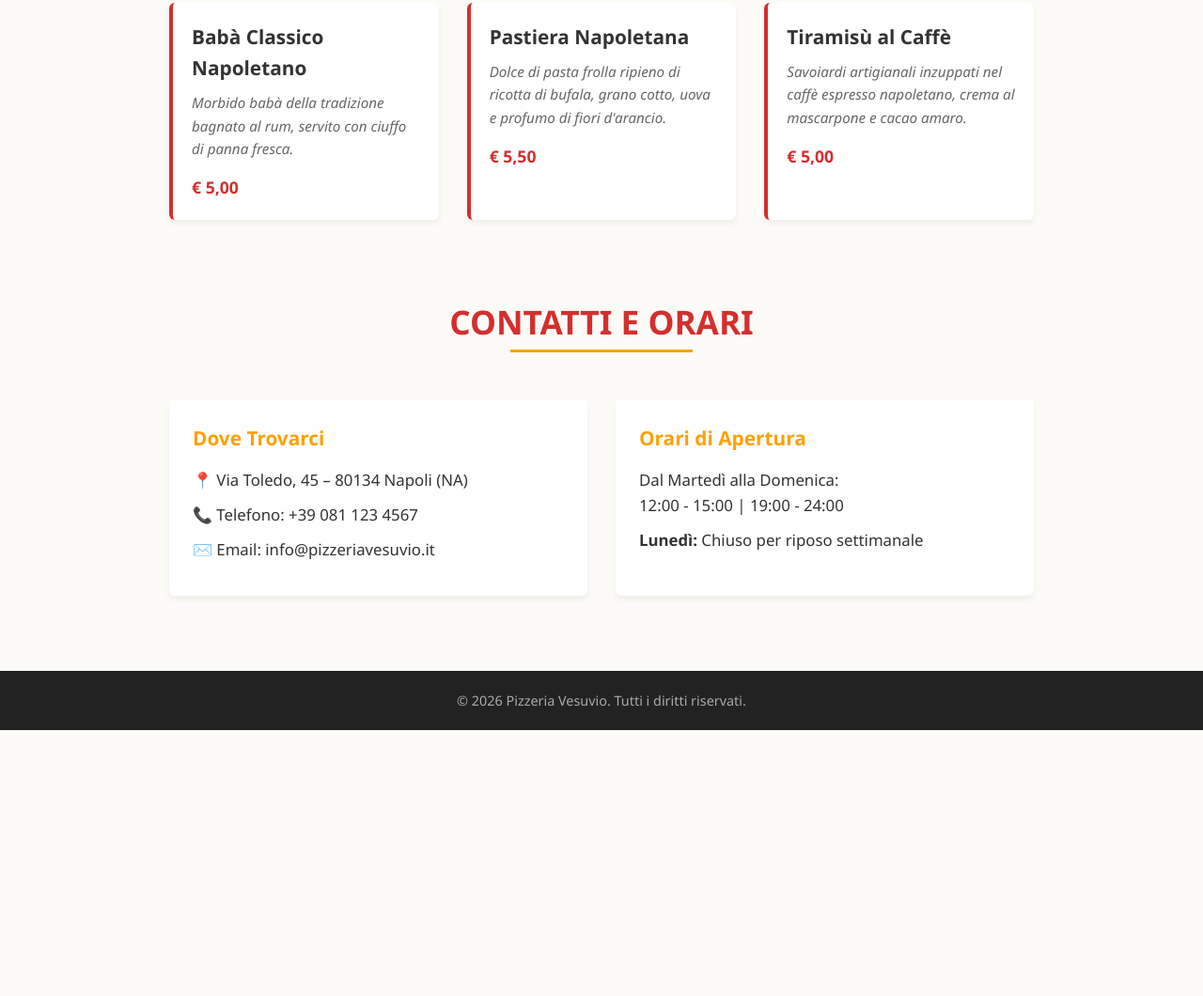
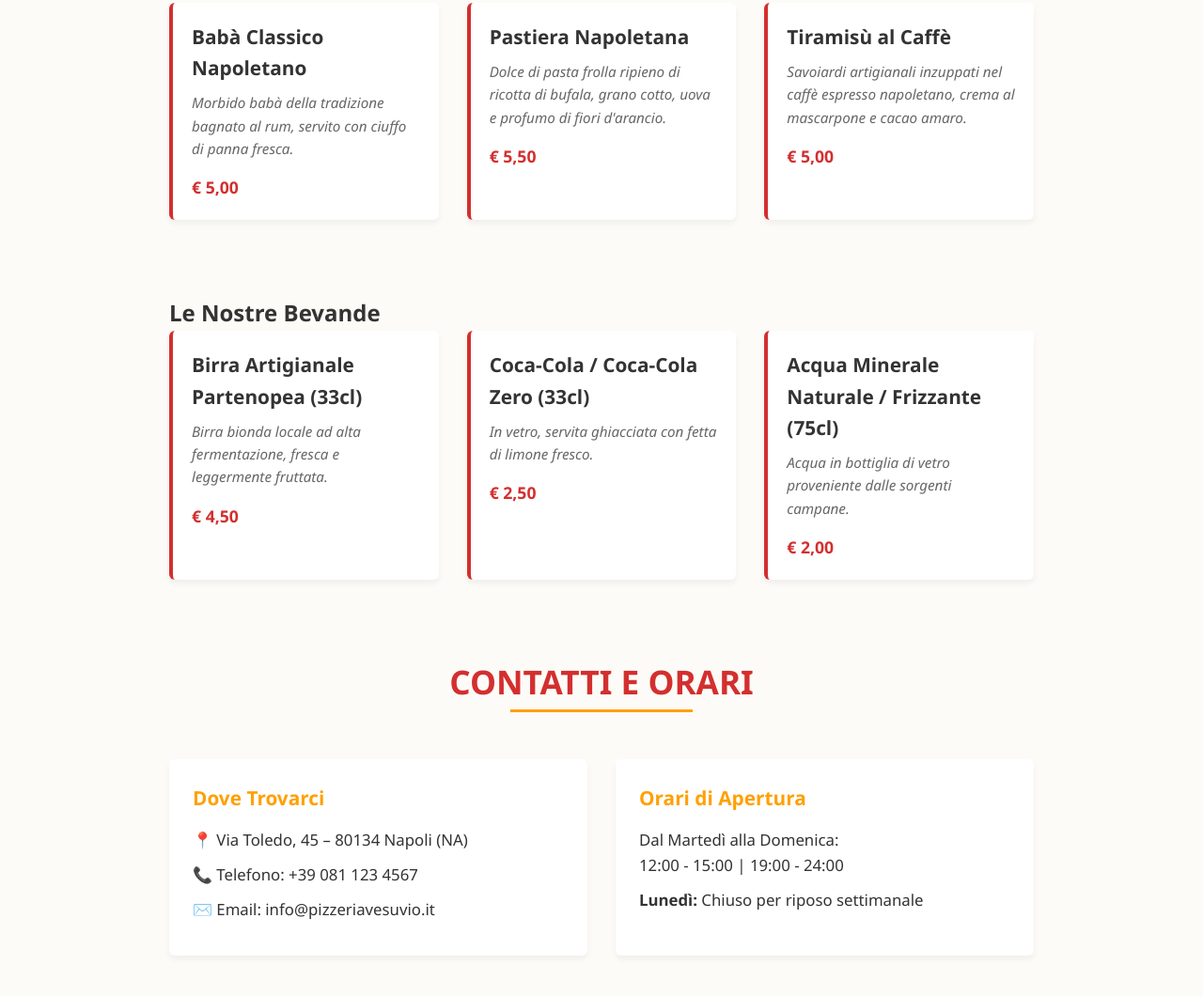
Before and after one commit to pierlucaperla/pizzeria-vesuvio, a plain HTML site: page index.html in a window 1280 px wide. Shown: the part 1716-2776 px from the top of the page at 94% size. Before the commit the page ends 2493 px from the top, so only its background shows below. Drawn offline with Linux system fonts and the light colour scheme.

Commit message:
add drinks

```diff
--- a/index.html
+++ b/index.html
@@ -97,6 +97,28 @@
         </div>
     </section>
 
+    <!-- Sezione Bevande Aggiunta -->
+    <section class="drinks container">
+        <h2>Le Nostre Bevande</h2>
+        <div class="menu-grid">
+            <div class="menu-item">
+                <h3>Birra Artigianale Partenopea (33cl)</h3>
+                <p class="ingredients">Birra bionda locale ad alta fermentazione, fresca e leggermente fruttata.</p>
+                <span class="price">€ 4,50</span>
+            </div>
+            <div class="menu-item">
+                <h3>Coca-Cola / Coca-Cola Zero (33cl)</h3>
+                <p class="ingredients">In vetro, servita ghiacciata con fetta di limone fresco.</p>
+                <span class="price">€ 2,50</span>
+            </div>
+            <div class="menu-item">
+                <h3>Acqua Minerale Naturale / Frizzante (75cl)</h3>
+                <p class="ingredients">Acqua in bottiglia di vetro proveniente dalle sorgenti campane.</p>
+                <span class="price">€ 2,00</span>
+            </div>
+        </div>
+    </section>
+
     <!-- Sezione Contatti -->
     <section class="contacts container">
         <h2>Contatti e Orari</h2>
```
